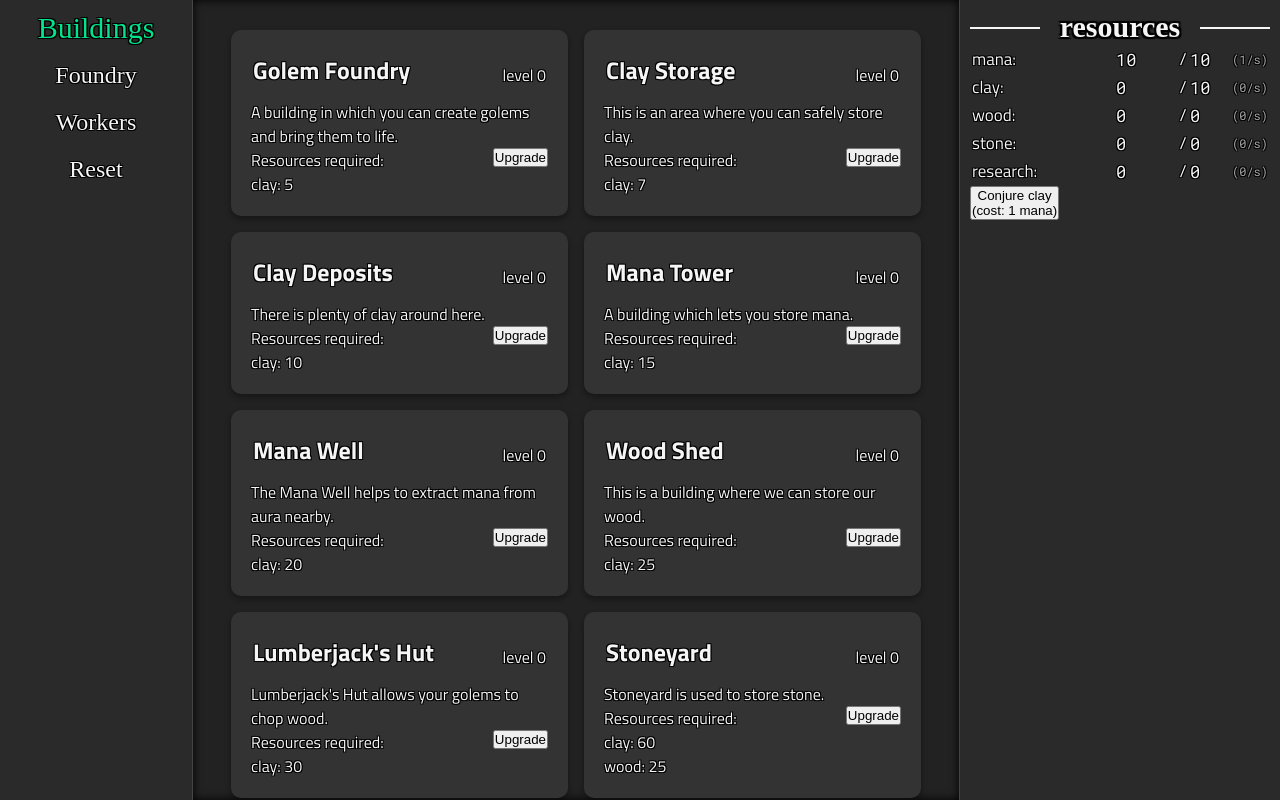
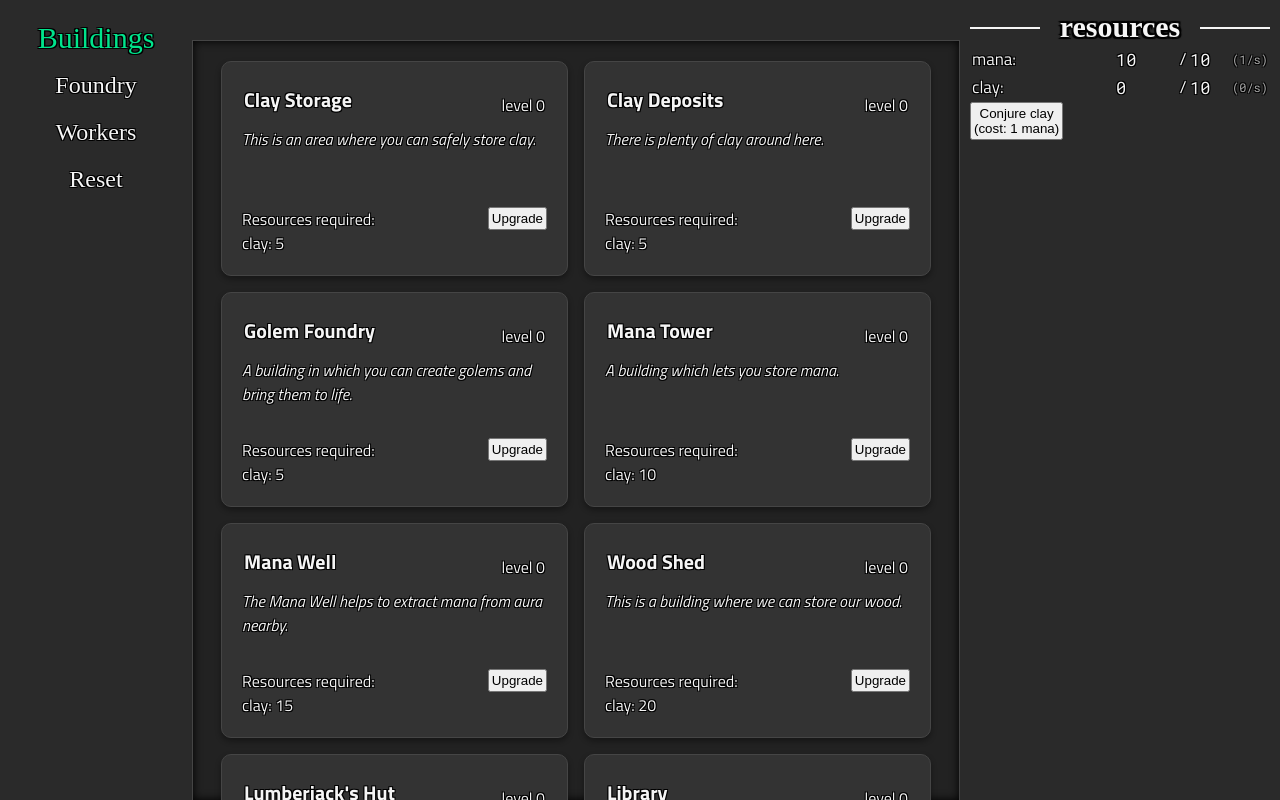
Before and after one commit to Vrath/ArcaneFoundry, a Vue app: page / in a window 1280 px wide. Built offline with nearby package versions, Linux system fonts and the light colour scheme; a web font is replaced by a local one.

Commit message:
0.0.4 - essentials

```diff
--- a/index.html
+++ b/index.html
@@ -4,7 +4,7 @@
     <meta charset="UTF-8" />
     <link rel="icon" type="image/svg+xml" href="/clay.png" />
     <meta name="viewport" content="width=device-width, initial-scale=1.0" />
-    <title>Arcane Foundry 0.0.1</title>
+    <title>Arcane Foundry</title>
   </head>
   <body>
     <div id="app"></div>
--- a/src/App.vue
+++ b/src/App.vue
@@ -43,9 +43,19 @@ const nav = markRaw([
     </div>
   </div>
 
+  <div id="main">
+    <div class="topbar">
 
-  <div id="main">
-    <div style="width=100%;" v-for="tab in nav" :key="tab.name" v-show="currentTab == tab.name">
+      <div class="multipliers" v-show="currentTab == 'Workers'">
+        <span>Multiplier:</span>
+        <button @click="setWorkerAmount(1)">x1</button>
+        <button @click="setWorkerAmount(5)">x5</button>
+        <button @click="setWorkerAmount(25)">x25</button>
+        <button @click="setWorkerAmount(100)">x100</button>
+      </div>
+
+    </div>
+    <div class="tabContent" style="width=100%;" v-for="tab in nav" :key="tab.name" v-show="currentTab == tab.name">
       <component :is="tab.component"></component>
     </div>
   </div>
@@ -53,24 +63,27 @@ const nav = markRaw([
   <div id="info">
     <h2 class="decorated"><span>resources</span></h2>
     <table class="resTable">
-      <tr v-for="r in resources">
-        <td class="resName">
+      <template v-for="r in resources">
+        <tr v-if="r.id != 'research' && runtime.resources[r.id].max != 0" >
+          <td class="resName" >
             {{ r.name }}:
           </td>
-        <td class="resAmt">
+          <td class="resAmt" >
             {{ nFormatter(runtime.resources[r.id].amount, 2) }}
           </td>
-        <td class="resSlash">
+          <td class="resSlash" >
             /
           </td>
-        <td class="resMax">
-          {{ nFormatter(runtime.resources[r.id].max,2) }}
+          <td class="resMax" >
+            {{ nFormatter(runtime.resources[r.id].max, 2) }}
           </td>
-        <td class="resProd">
+          <td class="resProd" >
             ({{ nFormatter(runtime.resources[r.id].production) }}/s)
           </td>
         </tr>
+      </template>
     </table>
+
     <button @click="conjureClay()">
       Conjure clay<br>(cost: 1 mana)
     </button>
--- a/src/scripts/buildings.js
+++ b/src/scripts/buildings.js
@@ -3,12 +3,6 @@
 import { payIfPossible, runtime } from "./gameCore.js";
 
 export const buildings = {
-  foundry: {
-    id: "foundry",
-    name: "Golem Foundry",
-    category: "misc",
-    desc: "A building in which you can create golems and bring them to life."
-  },
   clayStorage: {
     id: "clayStorage",
     name: "Clay Storage",
@@ -20,6 +14,12 @@ export const buildings = {
     name: "Clay Deposits",
     category: "production",
     desc: "There is plenty of clay around here."
+  },
+  foundry: {
+    id: "foundry",
+    name: "Golem Foundry",
+    category: "misc",
+    desc: "A building in which you can create golems and bring them to life."
   },
   manaTower: {
     id: "manaTower",
@@ -44,6 +44,11 @@ export const buildings = {
     name: "Lumberjack's Hut",
     desc: "Lumberjack's Hut allows your golems to chop wood."
   },
+  library:{
+    id: "library",
+    name: "Library",
+    desc: "In the library you can research new technologies, buildings, and other stuff."
+  },
   stoneyard: {
     id: "stoneyard",
     name: "Stoneyard",
@@ -54,11 +59,6 @@ export const buildings = {
     name: "Stone Quarry",
     desc: "Your golems can use the Stone Quarry to mine stone."
   },
-  library:{
-    id: "library",
-    name: "Library",
-    desc: "In the library you can research new technologies, buildings, and other stuff."
-  }
 }
 
 export function upgradeBuilding(building){
@@ -72,56 +72,67 @@ export function getBuildingUpgradeCost(building){
 
   const resources = [];
   switch (building) {
+
+    // STORAGE
+
     case 'clayStorage':
-      {resources.push({'resource': 'clay', 'amount': -3 + Math.ceil(10*Math.pow(level, 1.71))})}
-      if (level > 1){resources.push({'resource': "wood", "amount": -3 + Math.ceil(10*Math.pow(level-1, 1.71))})}
-      if (level > 3){resources.push({'resource': "stone", "amount": Math.ceil(10*Math.pow(level-3, 1.71))})}
-    break;
-    case 'clayDeposits':
-      {resources.push({'resource': 'clay', 'amount': -1 + Math.ceil(11*Math.pow(level, 1.71))})}
-      if (level > 1){resources.push({'resource': "wood", "amount": -1 +Math.ceil(11*Math.pow(level-1, 1.71))})}
-      if (level > 3){resources.push({'resource': "stone", "amount": -1 + Math.ceil(11*Math.pow(level-3, 1.71))})}
+                      {resources.push({'resource': 'clay', 'amount': -5 + Math.ceil(10*Math.pow(level, 1.58))})}
+      if (level > 1)  {resources.push({'resource': "wood", "amount": Math.ceil(9*Math.pow(level-1, 1.58))})}
+      if (level > 3)  {resources.push({'resource': "stone", "amount": Math.ceil(8*Math.pow(level-3, 1.58))})}
     break;
     case 'woodShed':
-      {resources.push({'resource': 'clay', 'amount': 13 + Math.ceil(12*Math.pow(level, 1.71))})}
-      if (level > 1){resources.push({'resource': "wood", "amount": -10 + Math.ceil(12*Math.pow(level-1, 1.71))})}
-      if (level > 3){resources.push({'resource': "stone", "amount": -2 + Math.ceil(12*Math.pow(level-3, 1.71))})}
+                      {resources.push({'resource': 'clay', 'amount': 9 + Math.ceil(11*Math.pow(level, 1.58))})}
+      if (level > 1)  {resources.push({'resource': "wood", "amount": Math.ceil(10*Math.pow(level-1, 1.58))})}
+      if (level > 2)  {resources.push({'resource': "stone", "amount": Math.ceil(9*Math.pow(level-2, 1.58))})}
+    break;
+    case 'stoneyard':
+                      {resources.push({'resource': 'clay', 'amount': 23 + Math.ceil(12*Math.pow(level, 1.58))})}
+                      {resources.push({'resource': "wood", "amount": 4 + Math.ceil(11*Math.pow(level, 1.58))})}
+      if (level > 1)  {resources.push({'resource': "stone", "amount": Math.ceil(10*Math.pow(level-1, 1.58))})}
+    break;
+
+    // PRODUCTION
+
+    case 'clayDeposits':
+                      {resources.push({'resource': 'clay', 'amount': -10 + Math.ceil(15*Math.pow(level, 1.93))})}
+      if (level > 1)  {resources.push({'resource': "wood", "amount": Math.ceil(14*Math.pow(level-1, 1.93))})}
+      if (level > 3)  {resources.push({'resource': "stone", "amount": Math.ceil(13*Math.pow(level-3, 1.93))})}
     break;
     case 'lumberjacksHut':
-      {resources.push({'resource': 'clay', 'amount': 17 + Math.ceil(13*Math.pow(level, 1.71))})}
-      if (level > 1){resources.push({'resource': "wood", "amount": Math.ceil(13*Math.pow(level-1, 1.71))})}
-      if (level > 3){resources.push({'resource': "stone", "amount": Math.ceil(13*Math.pow(level-3, 1.71))})}
-    break;
-    case 'stoneyard':
-      {resources.push({'resource': 'clay', 'amount': 46 + Math.ceil(14*Math.pow(level, 1.71))})}
-      {resources.push({'resource': 'wood', 'amount': 11 + Math.ceil(14*Math.pow(level, 1.71))})}
-      if (level > 1){resources.push({'resource': "stone", "amount": -4 + Math.ceil(14*Math.pow(level-1, 1.71))})}
+                      {resources.push({'resource': 'clay', 'amount': 8 + Math.ceil(17*Math.pow(level, 1.93))})}
+      if (level > 1)  {resources.push({'resource': "wood", "amount": Math.ceil(16*Math.pow(level-1, 1.93))})}
+      if (level > 2)  {resources.push({'resource': "stone", "amount": Math.ceil(15*Math.pow(level-2, 1.93))})}
     break;
     case 'stoneQuarry':
-      {resources.push({'resource': 'clay', 'amount': 75 + Math.ceil(15*Math.pow(level, 1.71))})}
-      {resources.push({'resource': 'wood', 'amount': 35 + Math.ceil(15*Math.pow(level, 1.71))})}
-      if (level > 1){resources.push({'resource': "stone", "amount": -6 + Math.ceil(15*Math.pow(level-1, 1.71))})}
+                      {resources.push({'resource': 'clay', 'amount': 21 + Math.ceil(19*Math.pow(level, 1.93))})}
+                      {resources.push({'resource': "wood", "amount": 2 + Math.ceil(18*Math.pow(level, 1.93))})}
+      if (level > 1)  {resources.push({'resource': "stone", "amount": Math.ceil(17*Math.pow(level-1, 1.93))})}
+    break;
+
+    // OTHER
+
+    case 'foundry':
+                      {resources.push({'resource': 'clay', 'amount': -15 + Math.ceil(20*Math.pow(level, 2.63))})}
+      if (level > 1)  {resources.push({'resource': "wood", "amount": Math.ceil(17*Math.pow(level-1, 2.63))})}
+      if (level > 2)  {resources.push({'resource': "stone", "amount": Math.ceil(14*Math.pow(level-2, 2.63))})}
+    break;
+    case 'library':
+                      {resources.push({'resource': 'clay', 'amount': 5 + Math.ceil(25*Math.pow(level, 2.63))})}
+                      {resources.push({'resource': "wood", "amount": -12 + Math.ceil(22*Math.pow(level, 2.63))})}
+      if (level > 1)  {resources.push({'resource': "stone", "amount": Math.ceil(19*Math.pow(level-1, 2.63))})}
     break;
     case 'manaTower':
-      {resources.push({'resource': 'clay', 'amount': -1 + Math.ceil(16*Math.pow(level, 2.21))})}
-      if (level > 1){resources.push({'resource': "wood", "amount": 3 + Math.ceil(16*Math.pow(level-1, 2.21))})}
-      if (level > 2){resources.push({'resource': "stone", "amount": -6 + Math.ceil(16*Math.pow(level-2, 2.21))})}
+                      {resources.push({'resource': 'clay', 'amount': -20 + Math.ceil(30*Math.pow(level, 2.23))})}
+      if (level > 1)  {resources.push({'resource': "wood", "amount": Math.ceil(27*Math.pow(level-1, 2.23))})}
+      if (level > 2)  {resources.push({'resource': "stone", "amount": Math.ceil(24*Math.pow(level-2, 2.23))})}
     break;
     case 'manaWell':
-      {resources.push({'resource': 'clay', 'amount': 3 + Math.ceil(17*Math.pow(level, 2.41))})}
-      if (level > 1){resources.push({'resource': "wood", "amount": -2 + Math.ceil(17*Math.pow(level-1, 2.41))})}
-      if (level > 2){resources.push({'resource': "stone", "amount": 8 + Math.ceil(17*Math.pow(level-2, 2.41))})}
+                      {resources.push({'resource': 'clay', 'amount': -20 + Math.ceil(35*Math.pow(level, 2.43))})}
+      if (level > 1)  {resources.push({'resource': "wood", "amount": Math.ceil(32*Math.pow(level-1, 2.43))})}
+      if (level > 2)  {resources.push({'resource': "stone", "amount": Math.ceil(29*Math.pow(level-2, 2.43))})}
     break;
-    case 'library':
-      {resources.push({'resource': 'clay', 'amount': 102 + Math.ceil(18*Math.pow(level, 2.41))})}
-      {resources.push({'resource': "wood", "amount": 57 + Math.ceil(18*Math.pow(level, 2.41))})}
-      {resources.push({'resource': "stone", "amount": 2 + Math.ceil(18*Math.pow(level, 2.41))})}
-    break;
-    case 'foundry':
-      {resources.push({'resource': 'clay', 'amount': -15 + Math.ceil(20*Math.pow(level, 2.41))})}
-      if (level > 1){resources.push({'resource': "wood", "amount": Math.ceil(20*Math.pow(level-1, 2.41))})}
-      if (level > 3){resources.push({'resource': "stone", "amount": Math.ceil(20*Math.pow(level-3, 2.41))})}
-    break;
+
+
   }
 
   return resources;
--- a/src/scripts/foundry.js
+++ b/src/scripts/foundry.js
@@ -1,30 +1,32 @@
 "use strict";
+
+import { payIfPossible, runtime } from "./gameCore.js";
 
 export const golemTypes = {
   clay: {
     type: "clay",
     displayName: "Clay Golem",
     desc: "Clay golems are easy to make and dexterous, but also very fragile.",
-    upkeep: 0.5,
+    upkeep: 1,
     power: 5
   },
   wood: {
     type: "wood",
     displayName: "Wood Golem",
     desc: "Wood golems are well balanced between their toughness, strength, and ease of control.",
-    upkeep: 1,
-    power: 12
+    upkeep: 1.5,
+    power: 8
   },
   stone: {
     type: "stone",
     displayName: "Stone Golem",
     desc: "Stone golems are tough and sturdy, but pretty slow.",
     upkeep: 2,
-    power: 25
+    power: 12
   }
 }
 
-function createGolem(type){
+export function createGolem(type){
   if (payIfPossible(getGolemCost(type))){
     runtime.value.golems[type].amount++;
     runtime.value.golems.total++;
@@ -32,21 +34,21 @@ function createGolem(type){
 }
 
 export function getGolemCost(type){
-  let amount = gameData.golems.type[type].amount + 1;
+  let amount = runtime.value.golems[type].amount + 1;
 
   const resources = [];
   switch (type) {
     case 'clay':
-      resources.push({'resource': 'mana', 'amount': Math.ceil(5 * Math.pow(amount, 1.43))});
-      resources.push({'resource': 'clay', 'amount': Math.ceil(10 * Math.pow(amount, 1.73))});
+      resources.push({'resource': 'mana', 'amount': Math.ceil(5 * Math.pow(amount, 1.73))});
+      resources.push({'resource': 'clay', 'amount': Math.ceil(5 * Math.pow(amount, 2.23))});
     break;
     case 'wood':
-      resources.push({'resource': 'mana', 'amount': Math.ceil(15 * Math.pow(amount, 1.43))});
-      resources.push({'resource': 'wood', 'amount': Math.ceil(15 * Math.pow(amount, 1.73))});
+      resources.push({'resource': 'mana', 'amount': Math.ceil(10 * Math.pow(amount, 1.73))});
+      resources.push({'resource': 'wood', 'amount': Math.ceil(20 * Math.pow(amount, 2.23))});
     break;
     case 'stone':
-      resources.push({'resource': 'mana', 'amount': Math.ceil(40 * Math.pow(amount, 1.43))});
-      resources.push({'resource': 'stone', 'amount': Math.ceil(20 * Math.pow(amount, 1.73))});
+      resources.push({'resource': 'mana', 'amount': Math.ceil(15 * Math.pow(amount, 1.73))});
+      resources.push({'resource': 'stone', 'amount': Math.ceil(35 * Math.pow(amount, 2.23))});
     break;
   }
   return resources;
--- a/src/scripts/initData.js
+++ b/src/scripts/initData.js
@@ -5,7 +5,7 @@ export const initData = {
     mana: {
       amount: 10,
       max: 10,
-      production: 1
+      production: 1,
     },
     clay: {
       amount: 0,
@@ -38,8 +38,6 @@ export const initData = {
       }
     },
     research: {
-      amount: 0,
-      max: 0,
       production: 0,
       workers: {
         clay: 0,
--- a/src/style.scss
+++ b/src/style.scss
@@ -41,9 +41,12 @@ html {
   display: grid;
   grid-template-columns: 3fr 12fr 5fr;
 }
+button{
+  padding: 2px;
+}
 
 ::-webkit-scrollbar{
-  width: 7px;
+  width: 5px;
 }
 ::-webkit-scrollbar-thumb {
   background: #444;
@@ -94,6 +97,7 @@ img {
     gap: 10px;
     display: flex;
     flex-direction: column;
+    padding: 20px;
 
     a{
       text-decoration: none;
@@ -125,14 +129,37 @@ img {
 
 // MAIN AREA
 #main{
-  padding: 10px;
   background-color: #222;
-  border-left: 1px #454545 solid;
-  border-right: 1px #454545 solid;
-  box-shadow: black inset 0 0 10px;
   height: 100vh;
-  overflow-y: auto;
+  .topbar {
+    height: 40px;
+    padding: 8px;
+    font-size: 18px;
+    width: 100%;
+    top: 0px;
+    background: #2a2a2a;
+    .multipliers {
+      display: flex;
+      flex-direction: row;
+      justify-content: flex-end;
+      align-items: center;
+      gap: 12px;
+      button{
+        height: 25px;
+        width: 40px;
+      }
+    }
+  }
+  .tabContent{
+    overflow-y: auto;
+    height: calc(100vh - 40px);
+    box-shadow: black inset 0 0 10px;
+    border-left: 1px #454545 solid;
+    border-right: 1px #454545 solid;
+    border-top: 1px #454545 solid;
+  }
 }
+
 .center-stuff{
   --max-columns: 3; /* specifies the maximum number of columns allowed */
   --gutter-size: 1rem; /* specifies the size of the gap between the rows and columns */
@@ -231,11 +258,12 @@ img {
  left: 100%;
 }
 
-//buildingcard
+//card
 .card {
   display: flex;
   flex-direction: column;
   background-color: #333;
+  border: 1px solid #454545;
   border-radius: 10px;
   box-shadow: 0 3px 6px rgba(0, 0, 0, 0.16), 0 3px 6px rgba(0, 0, 0, 0.23);
   flex-grow: 0; /* the items cannot claim more space in the row than their initial width */
@@ -243,12 +271,12 @@ img {
   flex-basis: calc(100% / var(--max-columns) - var(--gutter-size)); /* this calculation gives us the exact percentage width we need for everything to fit */
 }
 @media only screen and (max-width:1400px) {
-  .card {
+  .center-stuff {
     --max-columns: 2;
   }
 }
 @media only screen and (max-width:960px) {
-  .card {
+  .center-stuff {
     --max-columns: 1;
   }
 }
@@ -258,15 +286,22 @@ img {
   background-size: cover;
   border-radius: 10px 10px 0 0;
 }
-.card-content { padding: 20px;}
+.card-content {
+  padding: 20px;
+  font-size: 1rem;
+}
 .card-title {
-  font-size: 1.5rem;
+  font-size: 1.25rem;
   font-weight: bold;
   margin: 0 0 10px 0;
 }
 .card-text {
-  font-size: 1rem; margin: 0;
-  ul{
-    padding-left: 20px;
-  }
+  margin: 0;
+  height: 80px;
+  overflow-y: auto;
+  font-style: italic;
 }
+.resourcesPlz{
+  display: grid;
+  grid-template-columns: 50% 50%;
+}
--- a/src/tabs/Buildings.vue
+++ b/src/tabs/Buildings.vue
@@ -5,7 +5,6 @@ import { resources } from '../scripts/resources.js';
 
 </script>
 <template>
-  <!-- <h2 class="decorated"><span>production</span></h2> -->
   <div class="center-stuff">
     <div class="card" v-for="b in buildings">
       <!-- <div class="card-image"> </div> -->
@@ -26,16 +25,17 @@ import { resources } from '../scripts/resources.js';
 
          <p class="card-text">
           {{ b.desc }}
-         </p>
+        </p>
 
          <button style="float: right; display: inline;" @click="upgradeBuilding(b.id)">Upgrade</button>
 
-         <p class="card-text">
           Resources required:<br>
+          <div class="resourcesPlz">
             <span v-for="r in getBuildingUpgradeCost(b.id)">
               {{ r.resource }}: {{ r.amount }}<br>
             </span>
-         </p>
+          </div>
+
 
       </div>
    </div>
```
Also changed, not shown: src/scripts/gameCore.js (+7 -6 lines), src/scripts/resources.js (+7 -2 lines), src/scripts/workers.js (added, +17 -0 lines), src/tabs/Foundry.vue (+22 -4 lines), src/tabs/Workers.vue (+55 -8 lines). Lines whose indentation alone changed are shown as unchanged.
